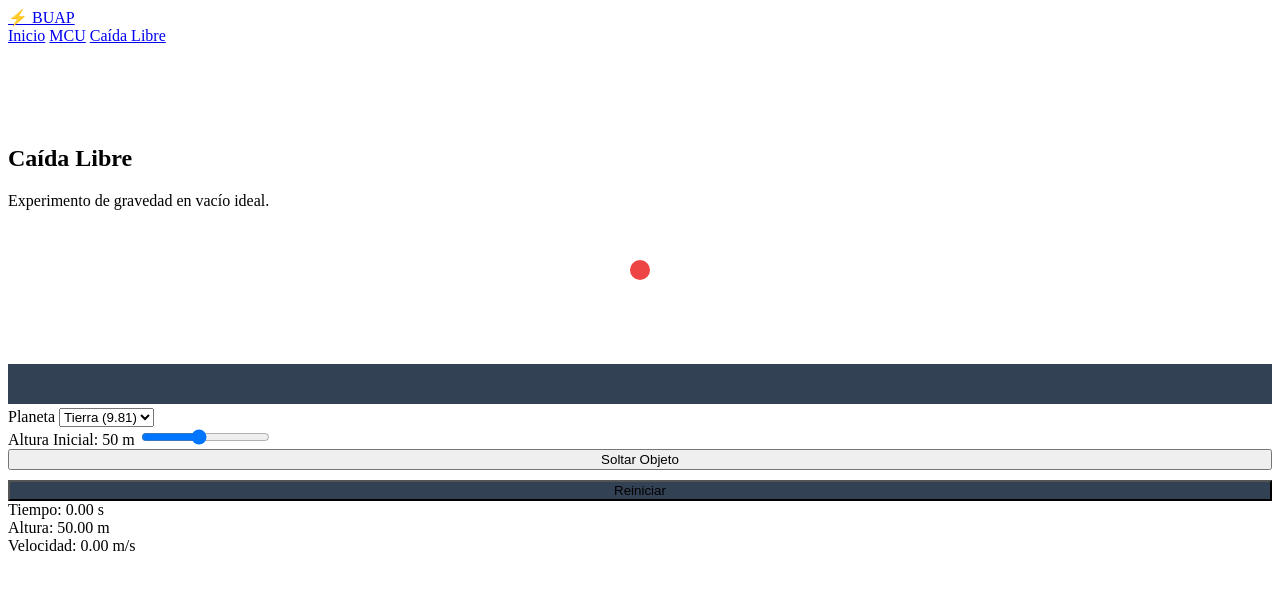
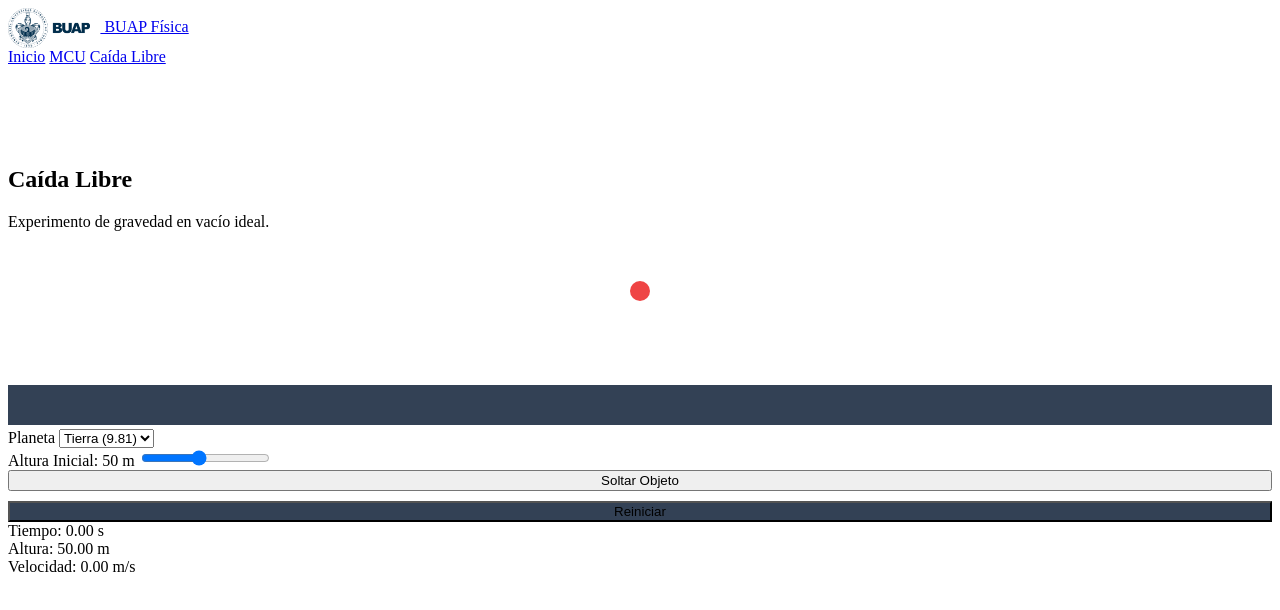
Before and after one commit to afrikabobrobvela-sudo/fisica-interactiva, a plain HTML site: page caida.html in a window 1280 px wide. Drawn offline with Linux system fonts and the light colour scheme.

Commit message:
Update logo section in caida.html

```diff
--- a/caida.html
+++ b/caida.html
@@ -10,7 +10,10 @@
 
     <header>
         <div class="container header-flex">
-            <a href="index.html" class="logo"><span>⚡</span> BUAP</a>
+            <a href="index.html" class="logo">
+    <img src="img/logo-buap.png" alt="Logo BUAP" class="logo-img">
+    BUAP Física
+</a>
             <nav class="nav-links">
                 <a href="index.html">Inicio</a>
                 <a href="mcu.html">MCU</a>
```
